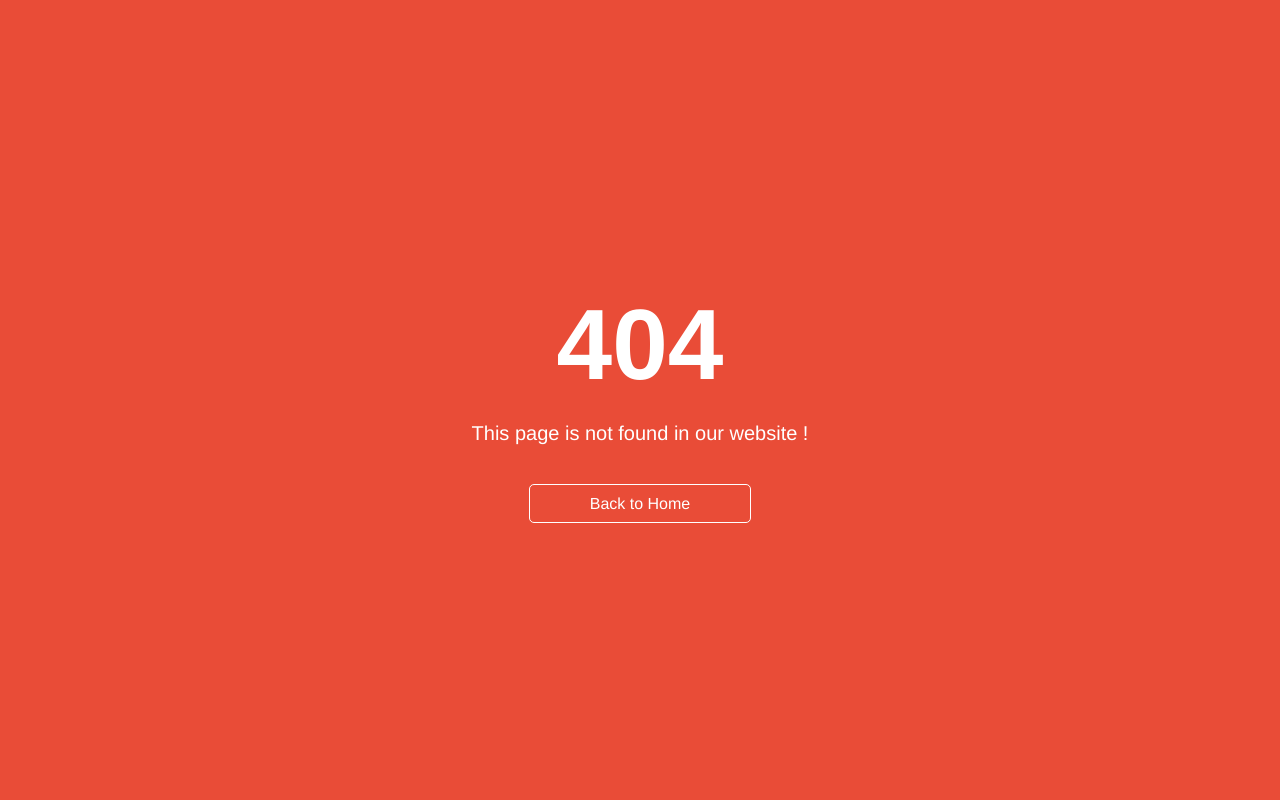
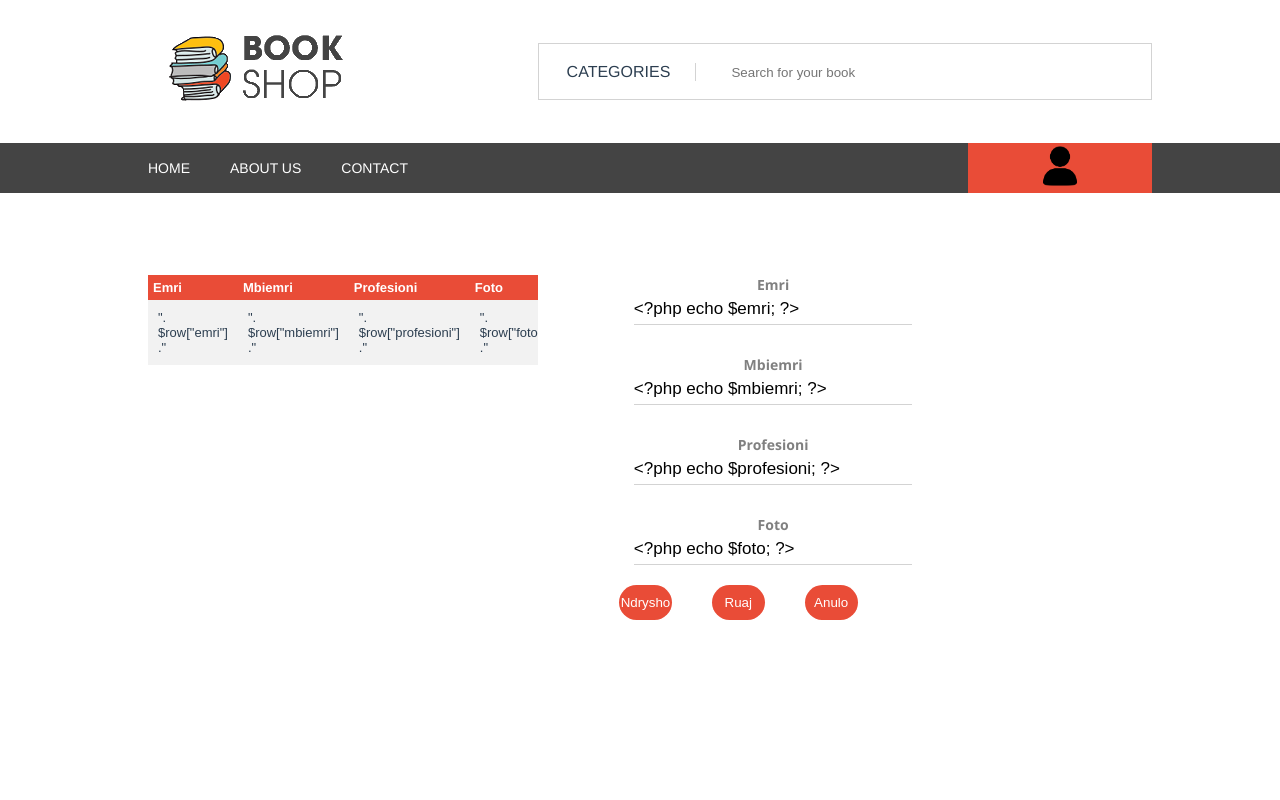
Before and after one commit to gk44739/ebook, a Vue app in the folder ebook/: page /AboutAdmin in a window 1280 px wide. Shown: the top 800 px of the page. Built offline with nearby package versions, Linux system fonts and the light colour scheme.

Commit message:
AboutAdmin page

```diff
--- /dev/null
+++ b/ebook/src/pages/AboutAdmin.vue
@@ -0,0 +1,188 @@
+<template>
+<div class="main">
+    <div class="right-side">
+            <div class="tabela-forma">
+                <table id="tabelaAbout" class="tabelaUser">
+                    <tr>
+
+                        <th>Emri</th>
+                        <th>Mbiemri</th>
+                        <th>Profesioni</th>
+                        <th>Foto</th>
+                        <th colspan="2">Action</th>
+                    </tr>
+                        <tr><td>". $row["emri"] ."</td><td>". $row["mbiemri"]  ."</td><td>". $row["profesioni"] ."</td><td>". $row["foto"] ."</td>";
+
+                        <td>
+                            <a href="aboutAdmin.php?edit=">Edit</a>
+                            <a href="../Controller/AdminAbout.php?delete">Delete</a>
+                        </td>
+                        </tr>
+                </table>
+            </div>
+            <div class="libri-forma">
+                <form action="../Controller/AdminAbout.php" method="POST" onsubmit="return aboutAdmin()">
+                        <div class="login-form">
+                            <label for="">Emri</label><br>
+                            <input type="text" name="Emri" id="emriAboutInput" value = "<?php echo $emri; ?>">
+                            <input type="hidden" name="idHidden" id="" value = "<?php echo $id; ?>">
+                        </div>
+                        <div class="login-form">
+                            <label for="">Mbiemri</label><br>
+                            <input type="text" name="mbiemri" id="mbiemriAboutInput" value = "<?php echo $mbiemri; ?>">
+                        </div>
+                        <div class="login-form">
+                            <label for="">Profesioni</label><br>
+                            <input type="text" name="profesioni" id="profesioniAboutInput" value ="<?php echo $profesioni; ?>">
+                        </div>
+                        <div class="login-form">
+                            <label for="">Foto</label><br>
+                            <input type="text" name="foto" id="fotoAboutInput" value ="<?php echo $foto; ?>">
+                        </div>
+                        <div class="butonat-div">
+                                        <button type="submit" name="ndryshoButton">
+                                            Ndrysho
+                                        </button>
+                                        <button name="createWorker">
+                                            Ruaj
+                                        </button>
+                            <button name="anuloButton">
+                                Anulo
+                            </button>
+                        </div>
+                </form>
+            </div>
+        </div>
+</div>
+</template>
+
+<script>
+
+
+export default {
+
+}
+
+</script>
+
+<style>
+.main{
+    display: flex;
+    flex-direction: row;
+}
+
+.right-side{
+    height: 100vh;
+    width: 80%;
+    background-color: white;
+    display: flex;
+    flex-direction: row;
+}
+.tabela-forma{
+    width: 50%;
+    background-color: white;
+    margin-left: 20px;
+}
+.libri-forma{
+    width: 50%;
+}
+form{
+    margin-top: 20%;
+    margin-left: 15%;
+}
+
+.login-form label {
+    color: gray;
+    font-weight: bold;
+    font-size: 14px;
+    font-family: 'Segoe UI';
+}
+.login-form{
+    width: 100%;
+    margin-top: 30px;
+}
+
+.login-form input {
+    background: none;
+    border: none;
+    outline: none;
+    border-bottom: 1.5px solid lightgray;
+    width: 80%;
+    padding: 5px 0;
+    font-size: 17px;
+}
+
+.login-form input:focus{
+    border-bottom:1.5px solid #e94c37;
+}
+.butonat-div{
+    width: 80%;
+    display: flex;
+    flex-direction: row;
+    justify-content: center;
+}
+
+.butonat-div button{
+    margin: 20px;
+    border: none;
+    background-color: #e94c37;
+    outline: none;
+    padding: 10px 0;
+    width: 100px;
+    color: white;
+    cursor: pointer;
+    border-radius: 50px;
+}
+.tabelaUser{
+    border-collapse: collapse;
+    width: 100%;
+    font-size: 13px;
+    text-align: left;
+
+}
+
+th{
+    background-color: #e94c37;
+    color: white;
+    padding: 5px;
+}
+td{
+    padding: 10px;
+    font-family: Arial;
+}
+
+td a{
+    text-decoration: none;
+    background-color: #e2343f;
+    font-size: 13px;
+    padding: 6px;
+    color: white;
+    border-radius: 5px;
+}
+
+td a:nth-child(1){
+    background-color: #41a4c5;
+}
+
+tr:nth-child(even) {
+    background-color: #f2f2f2;
+}
+
+.combobox{
+    margin-top: 20px;
+}
+
+.combobox h4{
+    padding-top: 5px;
+}
+
+.combobox select {
+    margin-top: 10px;
+}
+
+.tabela-forma{
+    overflow: auto;
+    height: 450px;
+    margin-top: 10%;
+}
+</style>
--- a/ebook/src/routers/routes.js
+++ b/ebook/src/routers/routes.js
@@ -3,6 +3,7 @@ import Home from "../pages/Home";
 import About from "../pages/About";
 import Contact from "../pages/Contact";
 import NotFound from "../pages/NotFound"
+import AboutAdmin from "../pages/AboutAdmin"
 
 
 export const routes=[
@@ -10,5 +11,6 @@ export const routes=[
     {path:"/Home",component:Home},
     {path:"/About",component:About},
     {path:"/Contact",component:Contact},
+    {path:"/AboutAdmin",component:AboutAdmin},
     {path:"*",component:NotFound}
 ]
```
